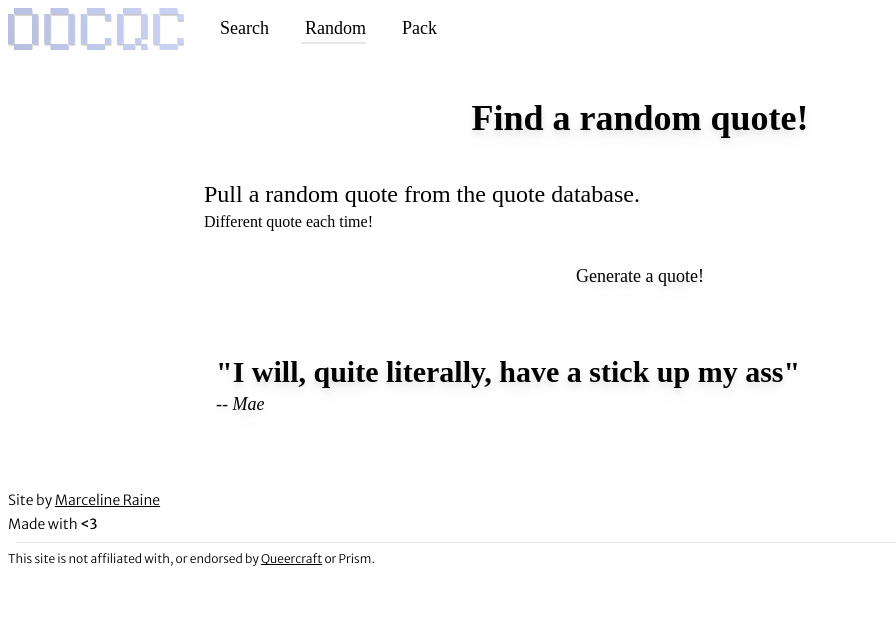
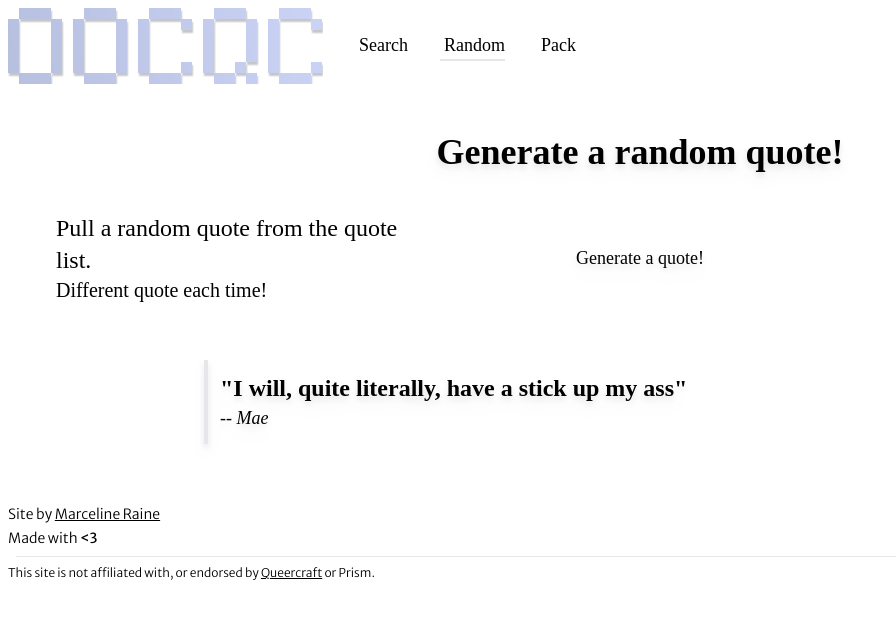
Before and after one commit to Meowcelinee/oocqc-page, a Next.js app: page /random in a window 1280 px wide. Shown: the top 618 px of the page, without its empty margins (0-896 px from the left). Built offline with nearby package versions, Linux system fonts and the light colour scheme; a web font is replaced by a local one; what @catppuccin/tailwindcss would draw is missing.

Commit message:
improve random quotes

```diff
--- a/src/app/random/page.tsx
+++ b/src/app/random/page.tsx
@@ -1,5 +1,6 @@
 'use client';
 
+import RandomResult from '@/components/random/result';
 import { Quote } from '@/data/quotes/quotes';
 import randomQuote from '@/lib/randomQuote';
 import { useState } from 'react';
@@ -14,32 +15,29 @@ export default function RandomQuote() {
     return (
         <div className='flex-col md:py-4 py-2'>
             <h1 className='md:my-6 my-4 md:text-4xl text-3xl text-center font-semibold drop-shadow-lg'>
-                Find a random quote!
+                Generate a random quote!
             </h1>
-            <div className='flex flex-col justify-center gap-3 bg-mantle md:px-12 px-4 py-2 w-full'>
-                <div className='px-2 py-2 mx-auto md:w-3/4 w-full'>
-                    <h2 className='md:text-2xl text-xl text-subtext1 font-medium'>
-                        Pull a random quote from the quote database.
+            <div className='flex md:flex-row flex-col bg-mantle md:px-12 px-4 py-2 w-full'>
+                <div className='px-2 py-2 md:w-1/3 w-full'>
+                    <h2 className='md:text-2xl text-xl text-subtext1 font-medium my-auto'>
+                        Pull a random quote from the quote list.
                     </h2>
-                    <p className='text-subtext0'>Different quote each time!</p>
+                    <p className='md:text-xl text-lg text-subtext0 my-auto'>
+                        Different quote each time!
+                    </p>
                 </div>
+                <div className='flex flex-col justify-center md:w-1/3'>
                     <button
                         onClick={() => handleNewQuote()}
-                    className='bg-sky text-crust text-lg rounded-3xl drop-shadow-lg px-6 py-2 mx-auto w-fit transition duration-300 md:hover:bg-surface0 md:hover:text-text active:brightness-75'
+                        className='bg-sky text-crust text-lg rounded-3xl drop-shadow-lg px-8 py-3 m-auto w-fit h-fit transition duration-300 md:hover:bg-surface0 md:hover:text-text active:brightness-75'
                     >
                         Generate a quote!
                     </button>
                 </div>
-            <div className='bg-gradient-to-br from-mantle via-mantle to-crust md:px-12 px-4 mt-3 w-full'>
+            </div>
+            <div className='bg-gradient-to-br from-mantle via-mantle to-crust md:px-12 px-4 mt-4 w-full'>
                 <div className='px-2 py-2 mx-auto md:w-3/4 w-full'>
-                    <div className='bg-gradient-to-r from-surface0 to-base rounded-lg drop-shadow-lg my-4 p-3'>
-                        <h2 className='md:text-3xl text-xl text-subtext1 font-semibold'>
-                            "{quote?.quote}"
-                        </h2>
-                        <p className='text-overlay2 md:text-lg italic'>
-                            -- {quote?.person}
-                        </p>
-                    </div>
+                    <RandomResult {...quote} />
                 </div>
             </div>
         </div>
--- a/src/components/header/Header.tsx
+++ b/src/components/header/Header.tsx
@@ -13,7 +13,7 @@ export default function Header() {
                     height={43}
                     src='/images/logos/icon.png'
                     alt=''
-                    className='mr-4 transition duration-200 hover:brightness-75 hover:opacity-90'
+                    className='mr-4 transition duration-200 hover:brightness-75 hover:opacity-90 w-auto h-auto'
                 />
             </Link>
             <div className='flex my-auto'>
--- a/src/components/random/result.tsx
+++ b/src/components/random/result.tsx
@@ -0,0 +1,14 @@
+import { Quote } from '@/data/quotes/quotes';
+
+export default function RandomResult(props: Quote) {
+    return (
+        <div className='bg-gradient-to-r from-surface0 to-base rounded-r-lg border-l-4 border-l-surface2 drop-shadow-lg my-4 p-3'>
+            <h2 className='md:text-2xl text-xl text-subtext1 font-semibold'>
+                "{props?.quote}"
+            </h2>
+            <p className='text-overlay2 md:text-lg italic'>
+                -- {props?.person}
+            </p>
+        </div>
+    );
+}
```
Lines whose indentation alone changed are shown as unchanged.
